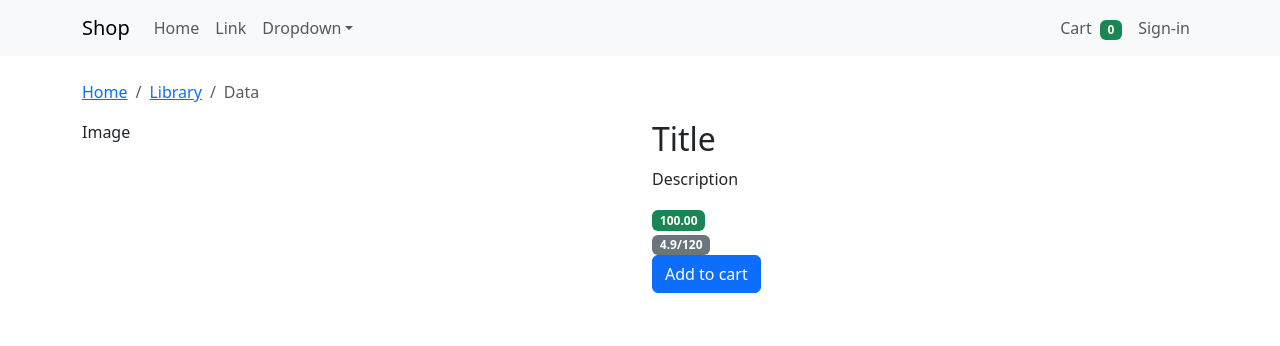
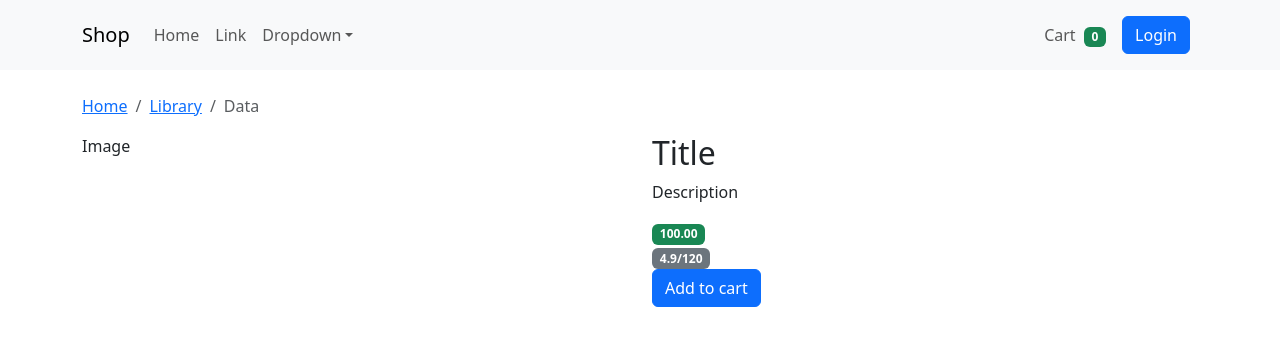
Before and after one commit to andreiKaq/my-app, a React (Vite) app: page / in a window 1280 px wide. Shown: the top 346 px of the page. Built offline with nearby package versions, Linux system fonts and the light colour scheme.

Commit message:
homework2.2

```diff
--- a/src/App.jsx
+++ b/src/App.jsx
@@ -30,7 +30,7 @@ function App() {
       {/* <Products /> */}
       <ProductPage setCartProducts={setCartProducts} />
       <Cart cartProducts={cartProducts} showCart={showCart} handleHideCart={handleHideCart}/>
-      <ModalForm showModal={showModal}/>
+
 
     </>
   )
--- a/src/ModalForm.jsx
+++ b/src/ModalForm.jsx
@@ -1,21 +1,29 @@
+import React from 'react'
 import Button from 'react-bootstrap/Button';
 import Modal from 'react-bootstrap/Modal';
-import SignUpForm from './SignUpForm';
-import React from 'react'
-
+import SignUpForm from './SignUpForm'
 
 function ModalForm({ showModal, setShowModal }) {
+  const values = [true, 'sm-down', 'md-down', 'lg-down', 'xl-down', 'xxl-down'];
   const [fullscreen, setFullscreen] = React.useState(true);
+  const [show, setShow] = React.useState(false);
 
+  function handleShow(breakpoint) {
+    setFullscreen(breakpoint);
+    setShow(true);
+  }
 
   return (
     <>
-      <Modal showModal={showModal} fullscreen={fullscreen} onHide={() => setShowModal(false)}>
+        <Button onClick={() => handleShow()}>
+          Login
+        </Button>
+      <Modal show={show} fullscreen={fullscreen} onHide={() => setShow(false)}>
         <Modal.Header closeButton>
           <Modal.Title>Modal</Modal.Title>
         </Modal.Header>
         <Modal.Body>
-            <SignUpForm />
+          <SignUpForm />
         </Modal.Body>
       </Modal>
     </>
--- a/src/NavigationBar.jsx
+++ b/src/NavigationBar.jsx
@@ -3,6 +3,7 @@ import Nav from 'react-bootstrap/Nav';
 import Navbar from 'react-bootstrap/Navbar';
 import NavDropdown from 'react-bootstrap/NavDropdown';
 import Badge from 'react-bootstrap/Badge';
+import ModalForm from './ModalForm';
 
 function NavigationBar({ handleShowCart, cartItems, handleShowModal }) {
   return (
@@ -35,7 +36,7 @@ function NavigationBar({ handleShowCart, cartItems, handleShowModal }) {
           </Nav>
           <Nav>
             <Nav.Link href='#modal' onClick={handleShowModal}>
-              Sign-in
+              <ModalForm/>
             </Nav.Link>
           </Nav>
         </Navbar.Collapse>
```
